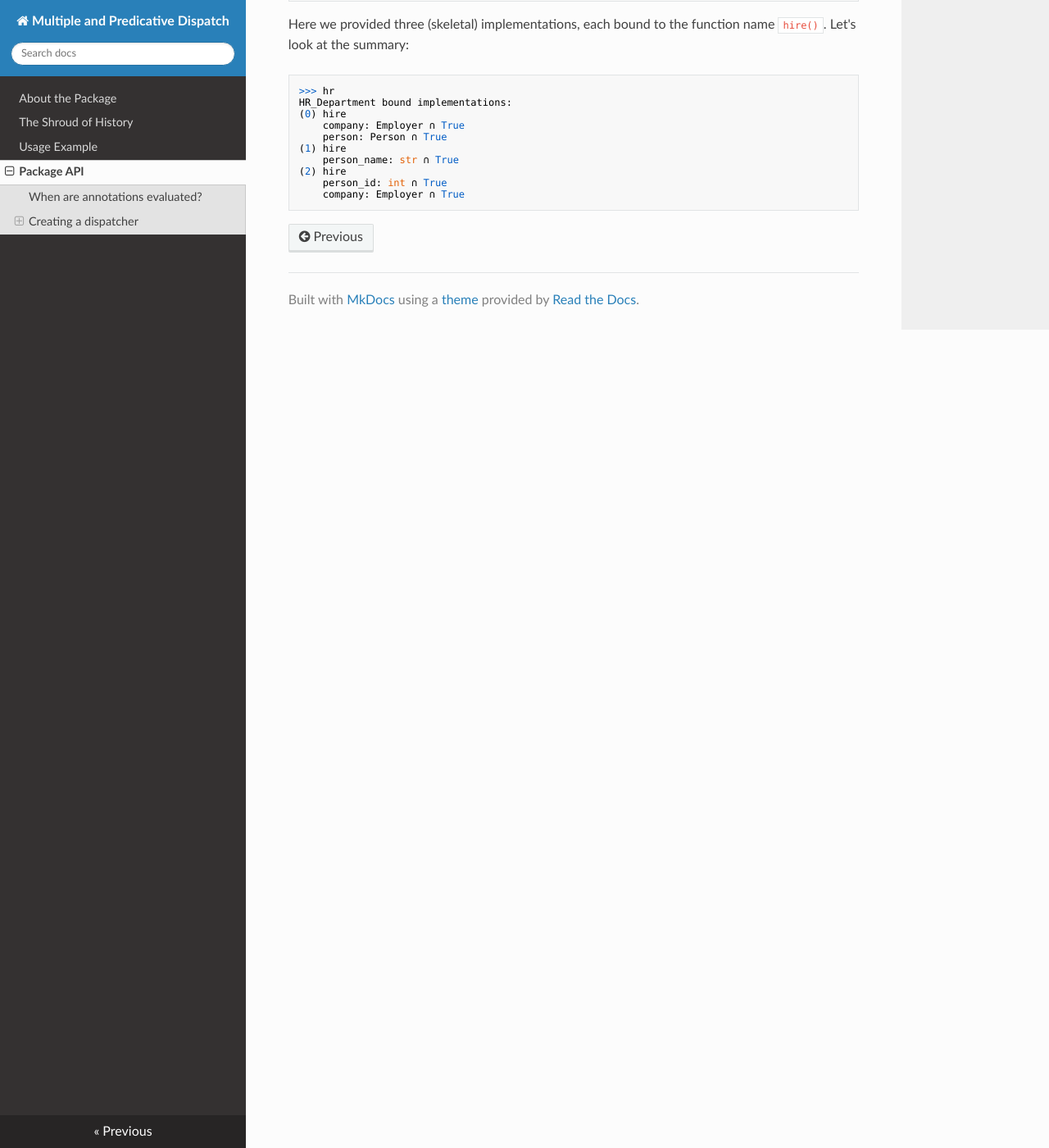
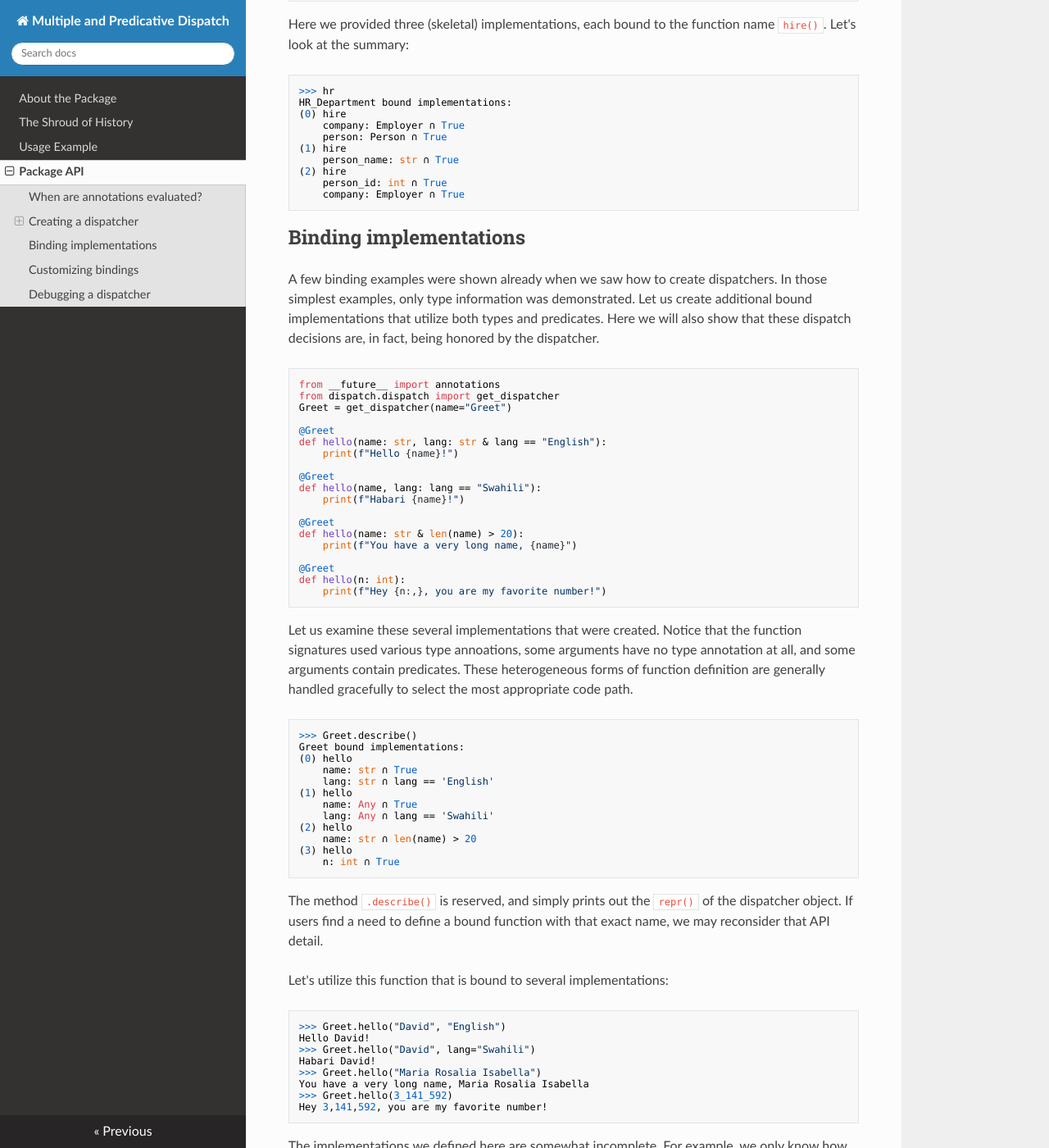
Before and after one commit to DavidMertz/dispatch, an MkDocs documentation site: the page built from docs/api.md, in a window 1280 px wide and 1400 px high, scrolled down 2628 px. Shown: the whole window at 82% size. Built offline with MkDocs 1.6.1, drawn with Linux system fonts in a browser that asks for light colours; nearby versions of some CDN libraries; some of the changed text lies outside the part shown.

Commit message:
Sufficient docs to bump to 1.0

````diff
--- a/docs/api.md
+++ b/docs/api.md
@@ -93,8 +93,8 @@ def foo(x: float): pass
 def foo(x: str): pass
 ```
 
-The above example is trivial, but we can examine the bound implementations to
-see that we have bound implementations in the expected manner:
+The above example is trivial, but we can examine the two dispatchers to see
+that we have bound implementations in the expected manner:
 
 ```python
 >>> disp1
@@ -153,3 +153,174 @@ HR_Department bound implementations:
     person_id: int ∩ True
     company: Employer ∩ True
 ```
+
+## Binding implementations
+
+A few binding examples were shown already when we saw how to create
+dispatchers.  In those simplest examples, only type information was
+demonstrated.  Let us create additional bound implementations that utilize
+both types and predicates.  Here we will also show that these dispatch
+decisions are, in fact, being honored by the dispatcher.
+
+```python
+from __future__ import annotations
+from dispatch.dispatch import get_dispatcher
+Greet = get_dispatcher(name="Greet")
+
+@Greet
+def hello(name: str, lang: str & lang == "English"):
+    print(f"Hello {name}!")
+
+@Greet
+def hello(name, lang: lang == "Swahili"):
+    print(f"Habari {name}!")
+
+@Greet
+def hello(name: str & len(name) > 20):
+    print(f"You have a very long name, {name}")
+
+@Greet
+def hello(n: int):
+    print(f"Hey {n:,}, you are my favorite number!")
+```
+
+Let us examine these several implementations that were created.  Notice that
+the function signatures used various type annoations, some arguments have no
+type annotation at all, and some arguments contain predicates.  These
+heterogeneous forms of function definition are generally handled gracefully to
+select the most appropriate code path.
+
+```python
+>>> Greet.describe()
+Greet bound implementations:
+(0) hello
+    name: str ∩ True
+    lang: str ∩ lang == 'English'
+(1) hello
+    name: Any ∩ True
+    lang: Any ∩ lang == 'Swahili'
+(2) hello
+    name: str ∩ len(name) > 20
+(3) hello
+    n: int ∩ True
+```
+
+The method `.describe()` is reserved, and simply prints out the `repr()` of the
+dispatcher object.  If users find a need to define a bound function with that
+exact name, we may reconsider that API detail.
+
+Let's utilize this function that is bound to several implementations:
+
+```python
+>>> Greet.hello("David", "English")
+Hello David!
+>>> Greet.hello("David", lang="Swahili")
+Habari David!
+>>> Greet.hello("Maria Rosalia Isabella")
+You have a very long name, Maria Rosalia Isabella
+>>> Greet.hello(3_141_592)
+Hey 3,141,592, you are my favorite number!
+```
+
+The implementations we defined here are somewhat incomplete.  For example, we
+only know how to handle two languages for "short" names.  We will get an
+exception if we cannot find any implementation matching the types and
+predicates required for the arguments:
+
+```python
+>>> Greet.hello("David", lang="Mandarin")
+Traceback (most recent call last):
+  Cell In[20], line 1
+    Greet.hello("David", lang="Mandarin")
+  File ~/git/dispatch/src/dispatch/dispatch.py:254 in best_implementation
+    raise ValueError(f"No matching implementation for {args=}, {kws=}")
+ValueError: No matching implementation for args=('David',), kws={'lang': 'Mandarin'}
+```
+
+Our dispatcher is extensible, however, and we can easily add a more generic
+fallback without needing to change any existing implementations.
+
+```python
+>>> @Greet
+... def hello(name: str, lang="Unknown"):
+...     print(f"-> {name} (lang={lang})")
+...
+>>> Greet.hello("David", "Mandarin")
+-> David (lang=Mandarin)
+```
+
+## Customizing bindings
+
+* Exposing needed objects and names to the dispatcher namespace.
+* Renaming bound functions.
+
+## Debugging a dispatcher
+
+When many different implementations of a function have been bound, it may
+become difficult to reason about which implementation will actually be called.
+
+For example, arguments having inherited types are "compatible" with type
+signatures indicating ancestors.  But the _resolver_ will prefer to match a
+type closer to the argument actually passed in.  This is similar to the
+`__mro__()` used in Python inheritance, but there are additional wrinkles when
+we dispatch based on multiple arguments (i.e. multiple dispatch).
+
+As a simple example, we create some children and a grandchild of `int`, and
+define some function signatures involving these descendents.
+
+```python
+from __future__ import annotations
+from dispatch.dispatch import get_dispatcher
+
+class RedInt(int): pass
+class CrimsonInt(RedInt): pass
+class BlueInt(int): pass
+
+colors = get_dispatcher("ColoredNumbers", extra_types=[RedInt, BlueInt, CrimsonInt])
+
+@colors
+def add(a: int, b: int):
+    print(f"Int sum {a+b}")
+
+@colors
+def add(a: RedInt, b: RedInt):
+    print(f"RedInt sum {a+b}")
+
+@colors
+def add(a: RedInt, b: BlueInt):
+    print(f"Purple sum {a+b}")
+
+@colors
+def add(a: RedInt, b: int):
+    print(f"Pink sum {a+b}")
+
+```
+
+With various combinations of arguments, it might not be obvious which
+implementation will be chosen.  We can ask that before actually calling the
+function.
+
+```python
+>>> from dispatch.debug import dry_run
+>>> dry_run(colors, "add", CrimsonInt(17), 19)
+Implementation(
+    name='add',
+    id=4426660352,
+    extra_types={<class '__main__.BlueInt'>,
+                 <class '__main__.RedInt'>,
+                 <class '__main__.CrimsonInt'>},
+    annotations={'a': 'RedInt', 'b': 'int'}
+)
+>>> colors.add(CrimsonInt(17), 19)
+Pink sum 36
+
+>>> dry_run(colors, "add", CrimsonInt(17), BlueInt(21)).annotations
+{'a': 'RedInt', 'b': 'BlueInt'}
+>>> colors.add(CrimsonInt(17), BlueInt(21))
+Purple sum 38
+```
+
+The same `dry_run()` capability will also choose among predicates that are
+satisfiable.  For example, arguments might match multiple predicates, but have
+some data types match more closely than others.  If any predicate fails, that
+implementation is completely ruled out.
--- a/pyproject.toml
+++ b/pyproject.toml
@@ -1,6 +1,6 @@
 [project]
 name = "gnosis-dispatch"
-version = "0.9.1"
+version = "1.0.0"
 description = "Multiple and Predicative Dispatch"
 license = "BSD-2-Clause"
 license-file = "LICENSE"
@@ -12,7 +12,7 @@ authors = [
   { name="David Mertz, Ph.D.", email="mertz@gnosis.cx" },
 ]
 classifiers = [
-    "Development Status :: 4 - Beta",
+    "Development Status :: 5 - Production/Stable",
     "Intended Audience :: Developers",
     "Topic :: Software Development :: Libraries",
     "Programming Language :: Python :: 3",
````
Also changed, not shown: docs/index.md (+1 -1 lines).
